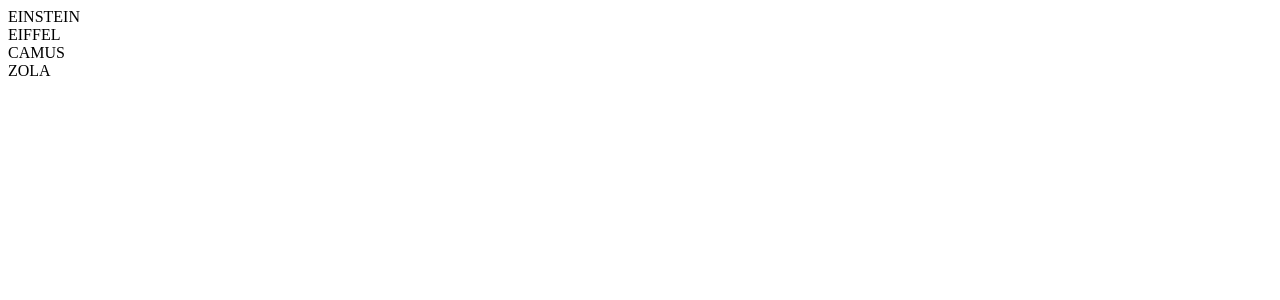
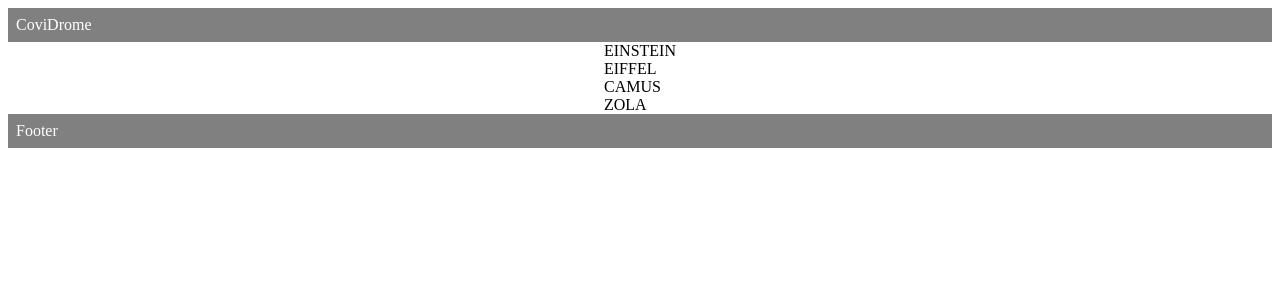
Before and after one commit to tglatt/covidrome, a Next.js app: page / in a window 1280 px wide. Shown: the top 300 px of the page. Built offline with nearby package versions, Linux system fonts and the light colour scheme.

Commit message:
feat(ui): add rebass

```diff
--- a/package.json
+++ b/package.json
@@ -14,6 +14,7 @@
     "next": "^9.3.4",
     "react": "^16.13.1",
     "react-dom": "^16.13.1",
+    "rebass": "^4.0.7",
     "swr": "^0.2.0"
   }
 }
--- a/pages/index.js
+++ b/pages/index.js
@@ -1,5 +1,10 @@
+import { Layout } from "../src/components/Layout";
 import { PatientList } from "../src/components/PatientList";
 
 export default function Index() {
-  return <PatientList></PatientList>;
+  return (
+    <Layout>
+      <PatientList></PatientList>
+    </Layout>
+  );
 }
--- /dev/null
+++ b/src/components/Layout/Footer.js
@@ -0,0 +1,16 @@
+import { Flex, Text } from "rebass";
+
+const Footer = () => (
+  <Flex
+    sx={{
+      minHeight: "100%",
+      background: "gray"
+    }}
+  >
+    <Text p={2} color="white">
+      Footer
+    </Text>
+  </Flex>
+);
+
+export { Footer };
--- /dev/null
+++ b/src/components/Layout/Header.js
@@ -0,0 +1,16 @@
+import { Flex, Text } from "rebass";
+
+const Header = () => (
+  <Flex
+    sx={{
+      minHeight: "100%",
+      background: "gray"
+    }}
+  >
+    <Text p={2} color="white">
+      CoviDrome
+    </Text>
+  </Flex>
+);
+
+export { Header };
--- /dev/null
+++ b/src/components/Layout/Layout.js
@@ -0,0 +1,27 @@
+import { Header } from "./Header";
+import { Footer } from "./Footer";
+import { Box, Flex } from "rebass";
+
+const Layout = ({ children }) => (
+  <Flex
+    sx={{
+      flexDirection: "column",
+      flexWrap: "wrap",
+      mt: "2"
+    }}
+  >
+    <Header />
+    <Box
+      sx={{
+        minHeight: "100%",
+        mx: "auto",
+        px: 3
+      }}
+    >
+      {children}
+    </Box>
+    <Footer />
+  </Flex>
+);
+
+export { Layout };
--- /dev/null
+++ b/src/components/Layout/index.js
@@ -0,0 +1,3 @@
+import { Layout } from "./Layout";
+
+export { Layout };
--- a/src/components/PatientList/PatientList.js
+++ b/src/components/PatientList/PatientList.js
@@ -6,9 +6,10 @@
 }
 
 const PatientList = () => {
-  const { data, error } = useSWR("/api/getPatients", fetcher);
+  const { data, error } = useSWR("/api/patients", fetcher);
 
   if (!data) return <div>Loading...</div>;
+
   if (error) return <div>Failed to fetch patient list</div>;
 
   return data.map(patient => {
```
Also changed, not shown: pages/api/patients.js (renamed from pages/api/getPatients.js), 1 other file (tests, documents, lock files or other folders).
